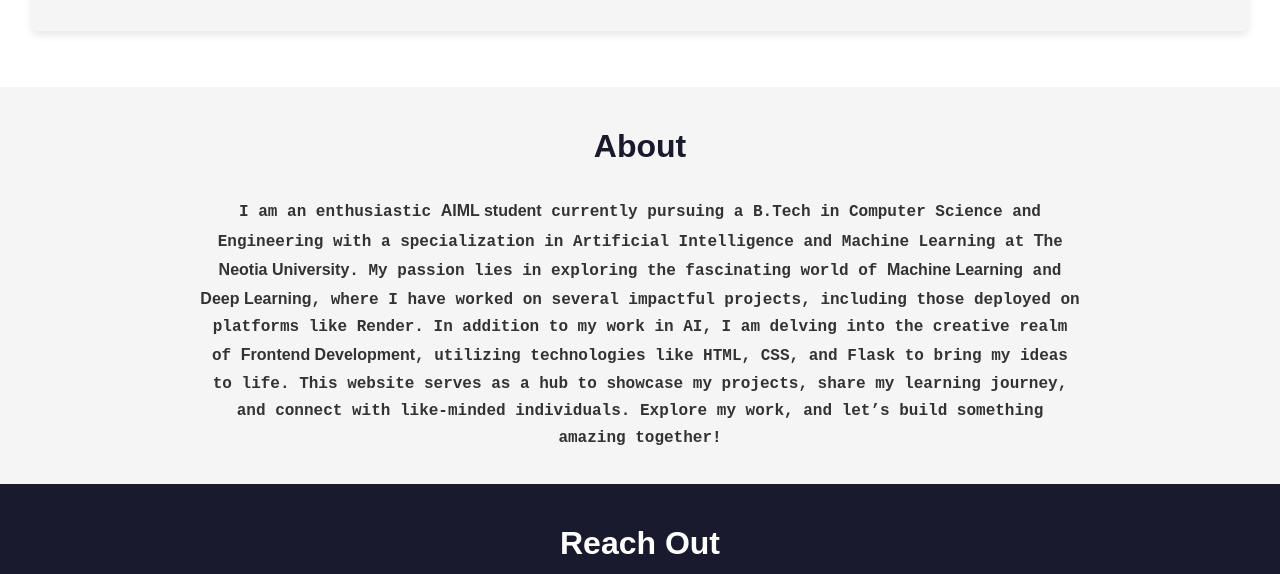
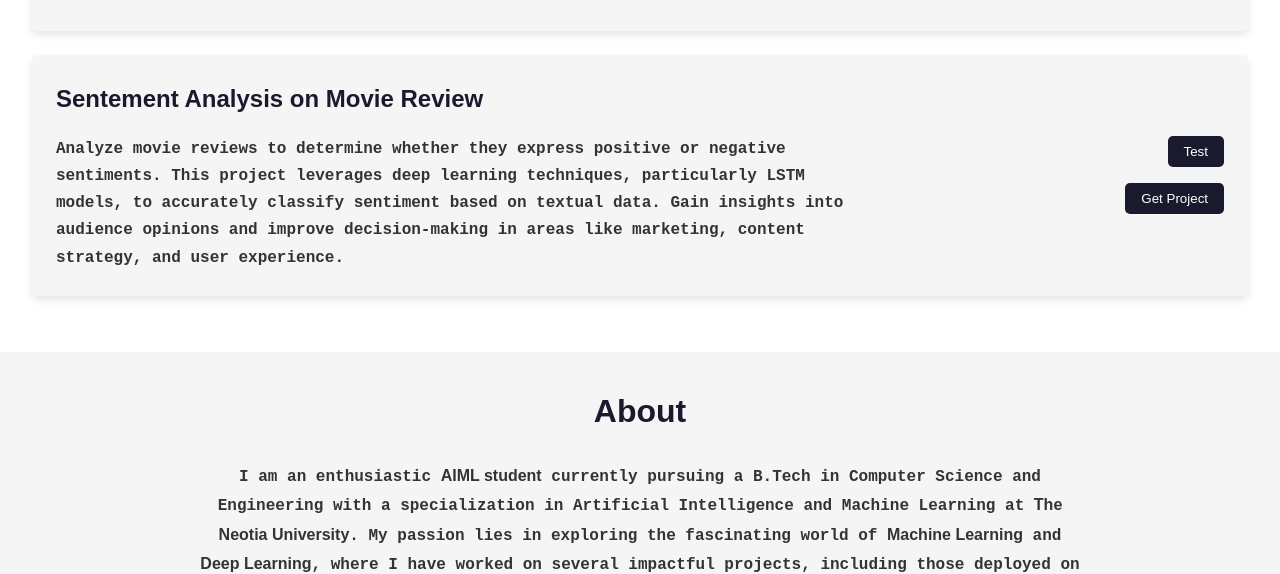
Before and after one commit to arpanpramanik2003/project-website, a plain HTML site: page index.html in a window 1280 px wide. Shown: the part 1811-2385 px from the top of the page. Drawn offline with nearby package versions, Linux system fonts and the light colour scheme.

Commit message:
Update index.html

```diff
--- a/index.html
+++ b/index.html
@@ -23,6 +23,7 @@
                         <a href="#diabetes">Diabetes Prediction</a>
                         <a href="#loan">Loan Status Prediction</a>
                         <a href="#medical">Medical Insurance Prediction</a>
+                        <a href="#sentement">Sentement Analysis</a>
                     </div>
                 </div>
                 <a href="#about" class="nav-sub">About Me</a>
@@ -151,6 +152,25 @@
                 </a>
             </div>
         </div>
+        <div class="project-container" id="sentement">
+            <div class="project-info">
+                <h2>Sentement Analysis on Movie Review</h2>
+                <p>Analyze movie reviews to determine whether they express positive or negative
+                    sentiments. This project leverages deep learning techniques, particularly LSTM models,
+                    to accurately classify sentiment based on textual data. Gain insights into audience
+                    opinions and improve decision-making in areas like marketing, content strategy, and
+                    user experience.</p>
+            </div>
+            <div class="project-btn">
+                <a href="https://sentiment-analysis-lstm-arpan.streamlit.app/" target="_blank">
+                    <button>Test</button>
+                </a>
+                <a href="https://github.com/arpanpramanik2003/sentiment-analysis-lstm.git"
+                    target="_blank">
+                    <button>Get Project</button>
+                </a>
+            </div>
+        </div>
         </div>
     </section>
     <section class="about" id="about">
```
